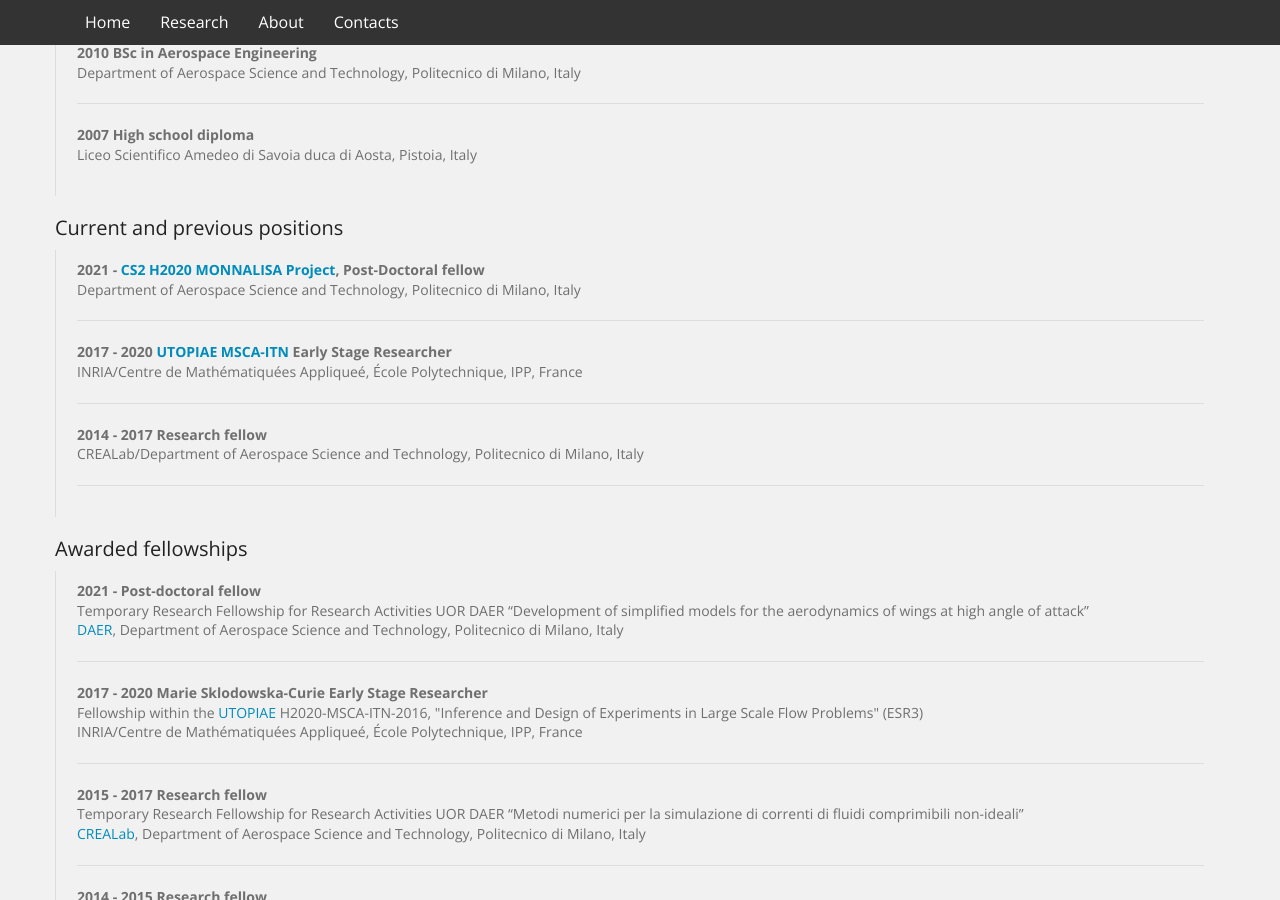
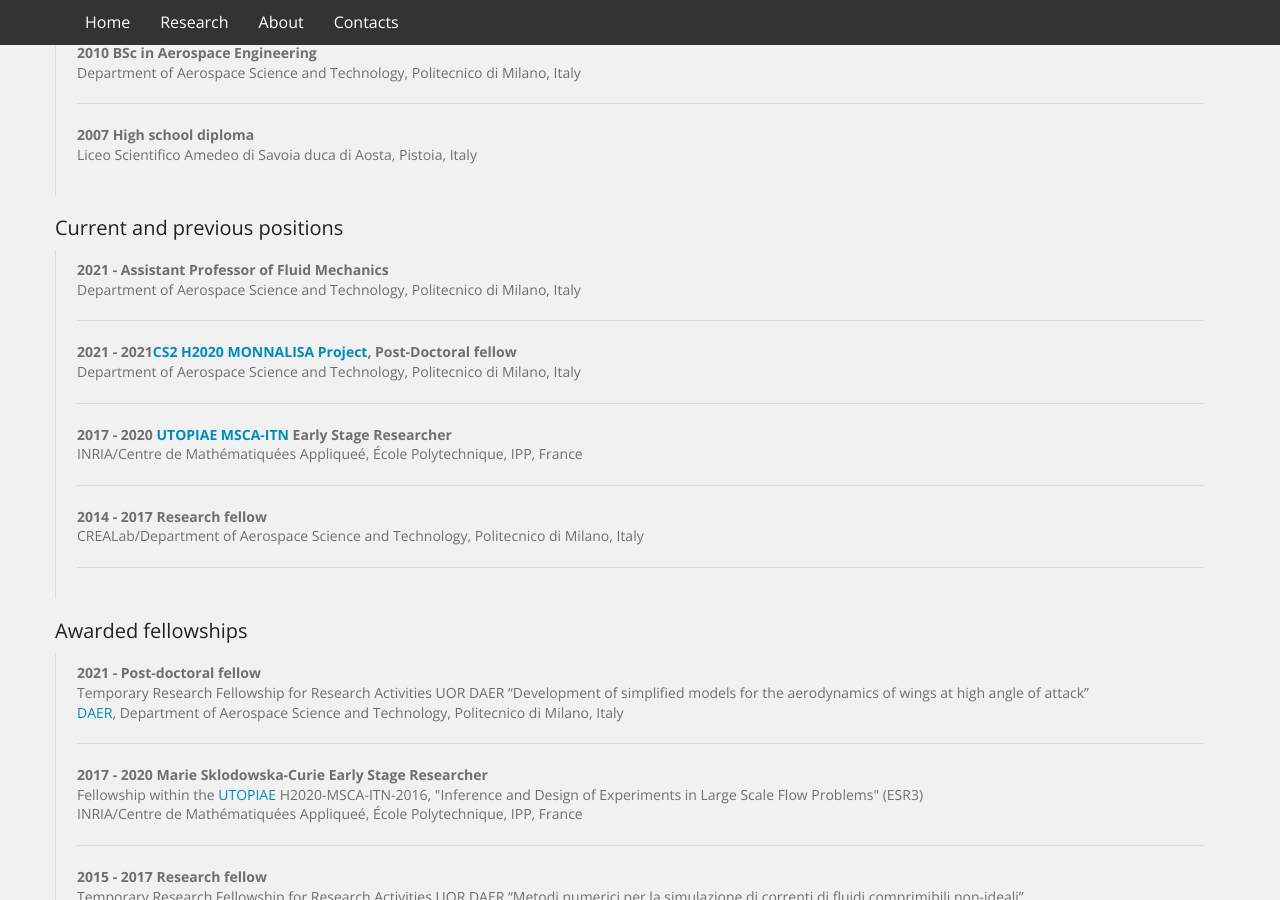
Before and after one commit to LaSerpe/LaSerpe.github.io, a Jekyll site: the page built from index.html, in a window 1280 px wide and 900 px high, scrolled down 1366 px. Built offline with Jekyll 4.4.1, drawn with Linux system fonts in a browser that asks for light colours; nearby versions of some CDN libraries; library files that are not in the unit come from our copies.

Commit message:
update assistant prof

```diff
--- a/index.html
+++ b/index.html
@@ -95,7 +95,12 @@ layout: default
             <blockquote style="text-align:justify; font-size:14px">
 
 			    <dl>
-			      <dt>2021 - <b><a href="https://www.monnalisa-project.eu">CS2 H2020 MONNALISA Project</a>, Post-Doctoral fellow</b></dt>
+			      <dt>2021 - <b>Assistant Professor of Fluid Mechanics</b></dt>
+			      <dd>Department of Aerospace Science and Technology, Politecnico di Milano, Italy<br>
+			      <hr>
+			      </dd>
+
+			      <dt>2021 - 2021<b><a href="https://www.monnalisa-project.eu">CS2 H2020 MONNALISA Project</a>, Post-Doctoral fellow</b></dt>
 			      <dd>Department of Aerospace Science and Technology, Politecnico di Milano, Italy<br>
 			      <hr>
 			      </dd>
```
